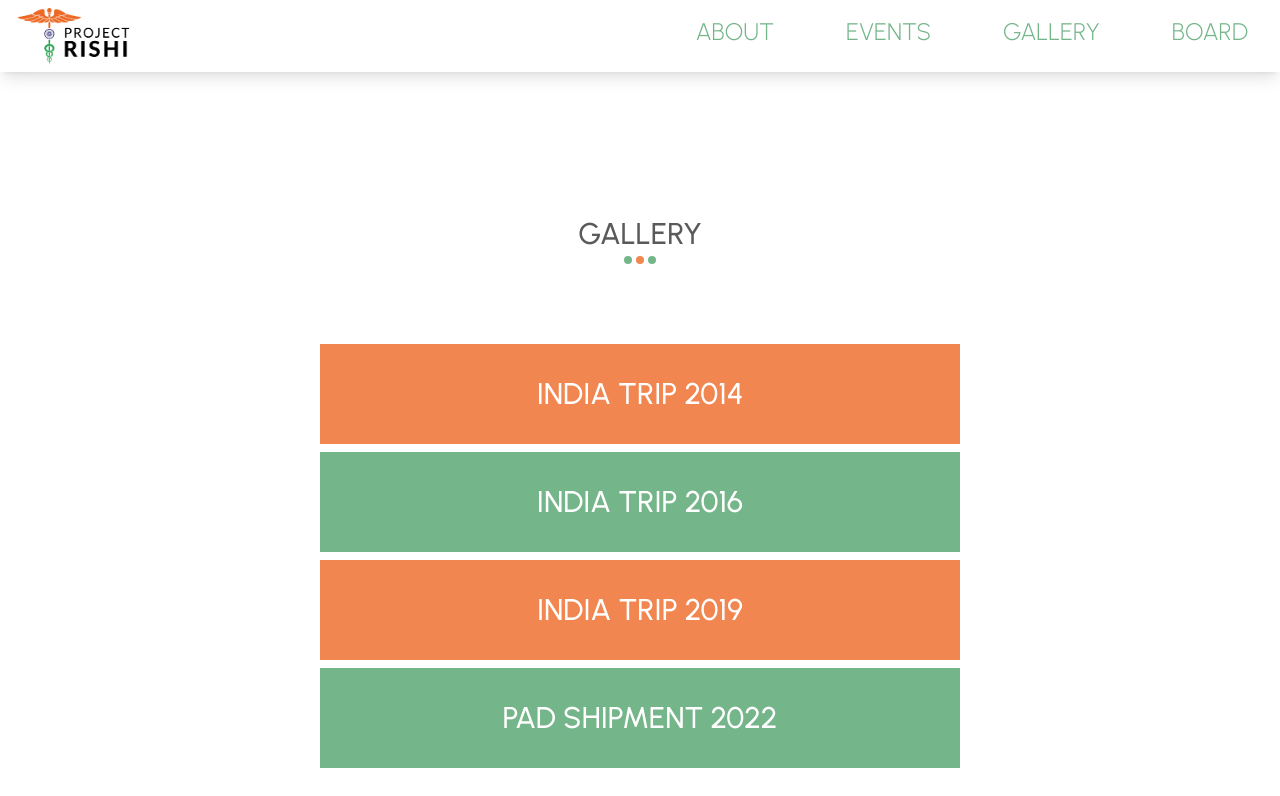
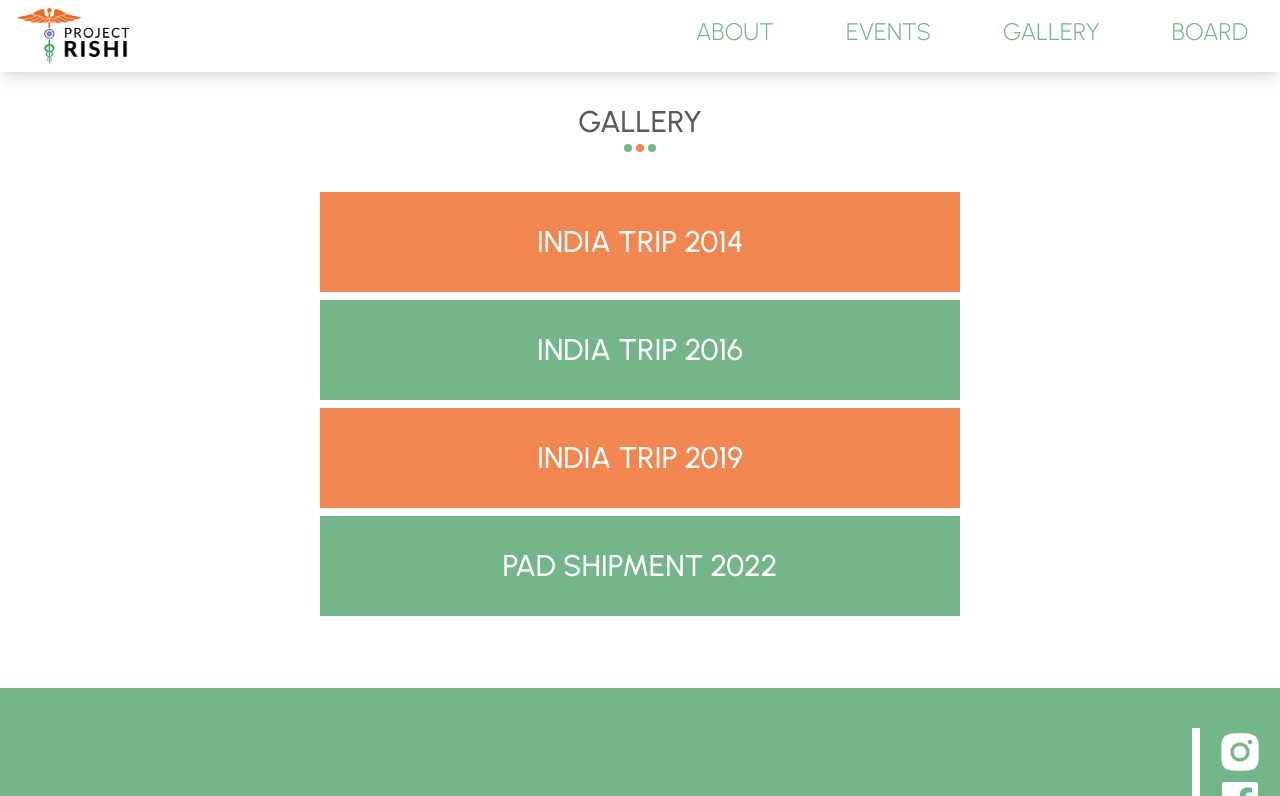
Before and after one commit to acm-ucr/rishi-website, a Next.js app: page /gallery in a window 1280 px wide. Shown: the top 796 px of the page. Built offline with nearby package versions, Linux system fonts and the light colour scheme.

Commit message:
merge dev

```diff
--- a/src/components/Heading.jsx
+++ b/src/components/Heading.jsx
@@ -1,6 +1,6 @@
 const Heading = ({ text }) => {
   return (
-    <div className="flex items-center gap-1 text-3xl mt-28 font-medium flex-col">
+    <div className="flex items-center gap-1 text-3xl font-medium flex-col">
       <div className="text-rishi-black">{text}</div>
       <div className="flex justify-center gap-1">
         <div className="rounded-full bg-rishi-green p-1"></div>
--- a/src/components/gallery/Options.jsx
+++ b/src/components/gallery/Options.jsx
@@ -3,7 +3,7 @@ import React from "react";
 const Options = ({ tripClick }) => {
   return (
     <div className="flex justify-center">
-      <div className="flex flex-col items-center py-20 gap-y-2 w-1/2">
+      <div className="flex flex-col items-center py-10 gap-y-2 w-1/2">
         <button
           onClick={tripClick("2014")}
           className="bg-rishi-orange text-rishi-white text-3xl font-medium w-full py-8 no-underline"
@@ -27,7 +27,7 @@ const Options = ({ tripClick }) => {
 
         <button
           onClick={tripClick("2022")}
-          className="bg-rishi-green text-rishi-white text-3xl font-medium w-full py-8 no-underline mb-14"
+          className="bg-rishi-green text-rishi-white text-3xl font-medium w-full py-8 no-underline"
         >
           PAD SHIPMENT 2022
         </button>
```
